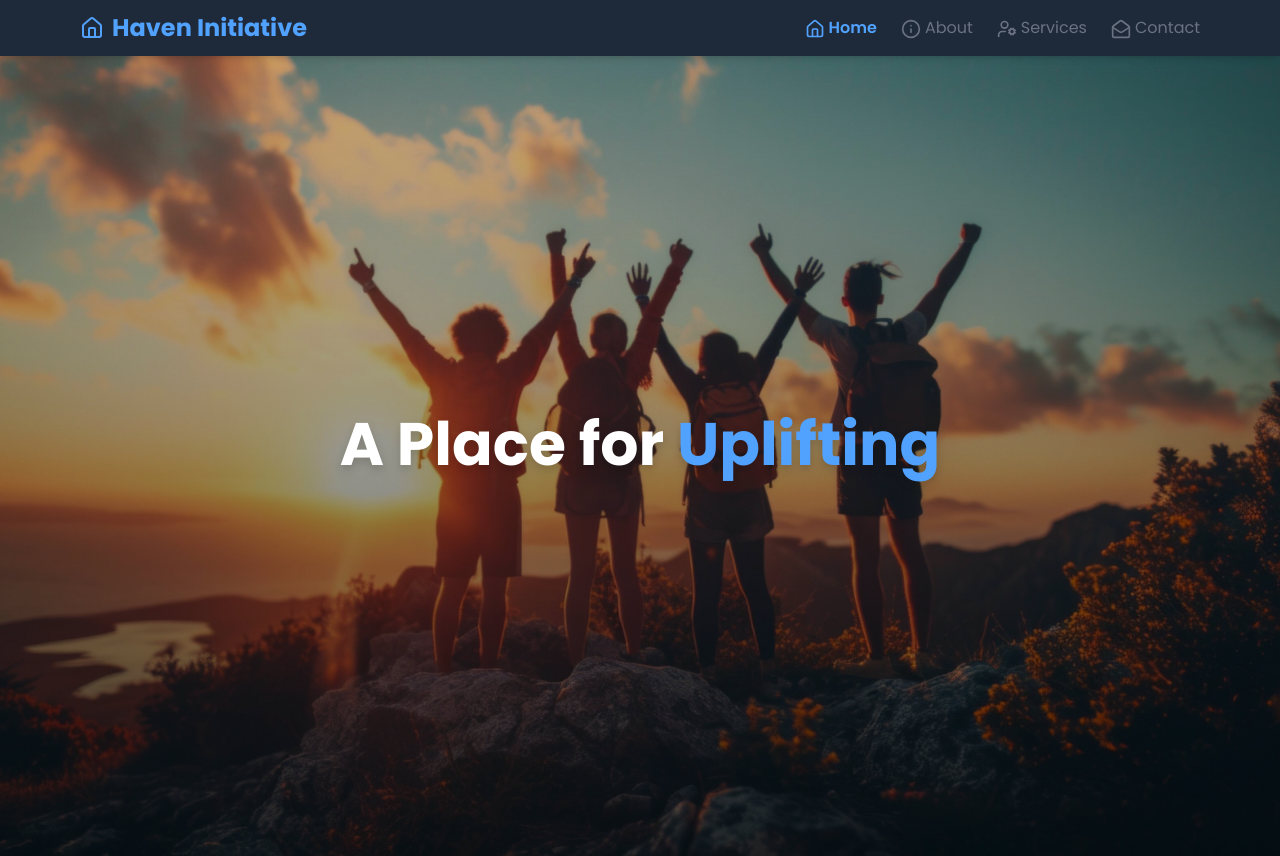
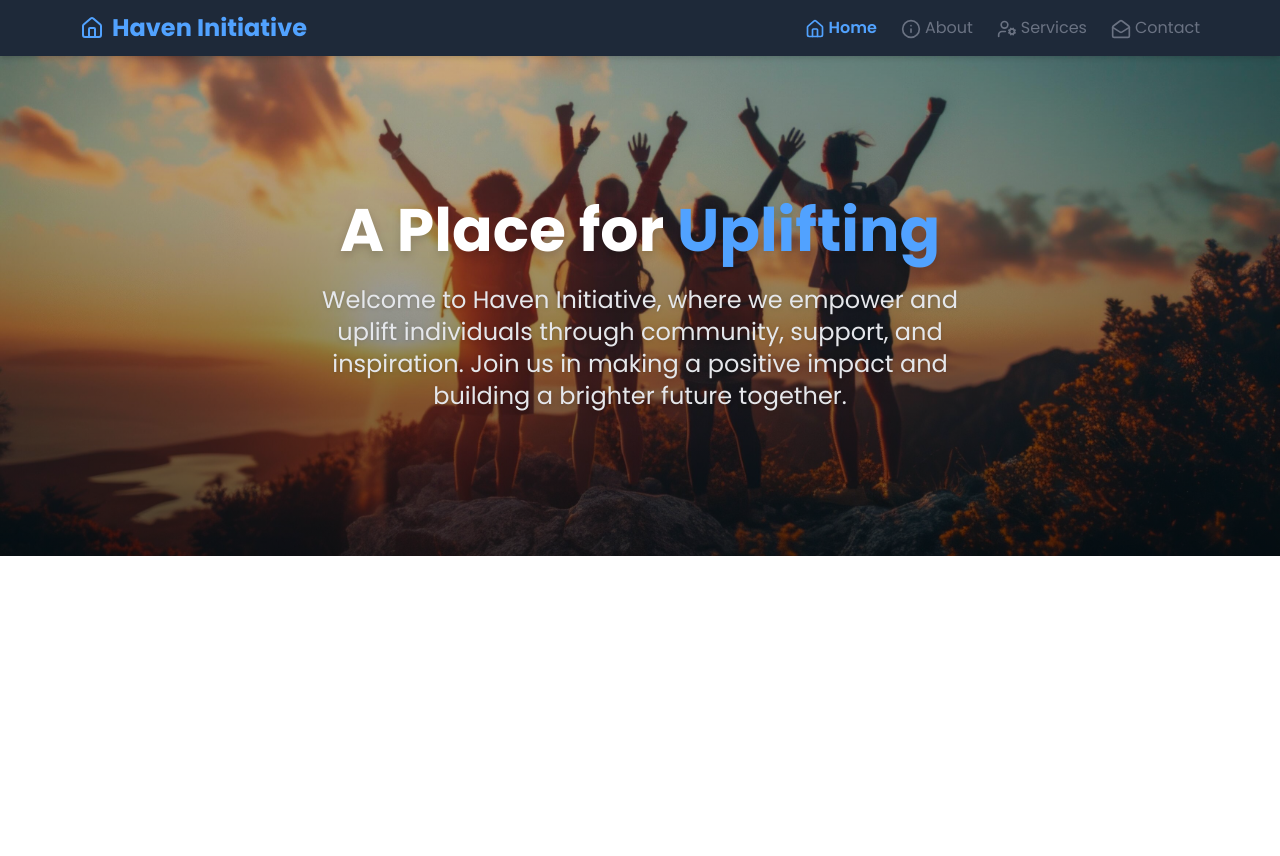
Before and after one commit to Sam-Fems/Haven-Initiative, a React (Vite) app: page / in a window 1280 px wide. After the commit the page ends 800 px from the top, so only its background shows below. Built offline with nearby package versions, Linux system fonts and the light colour scheme.

Commit message:
second commit

```diff
--- a/src/pages/Home.jsx
+++ b/src/pages/Home.jsx
@@ -4,17 +4,20 @@ import Background from '../assets/haven.jpeg'
 const Home = () => {
   return (
     <main
-      className="relative min-h-screen flex flex-col items-center justify-center px-6 md:px-12 py-20"
-      style={{
-        backgroundImage: `linear-gradient(rgba(0,0,0,0.2), rgba(0,0,0,0.6)), url(${Background})`,
-        backgroundSize: 'cover',
-        backgroundPosition: 'center',
-      }}
+      className="relative py-36 flex flex-col items-center justify-center"
+    style={{
+      backgroundImage: `linear-gradient(rgba(0,0,0,0.2), rgba(0,0,0,0.6)), url(${Background})`,
+      backgroundSize: 'cover',
+      backgroundPosition: 'center',
+    }}
     >
       <div className="relative z-10 text-center">
         <h1 className="text-4xl md:text-6xl font-bold text-white mb-6 drop-shadow-lg">
           A Place for <span className="text-blue-400">Uplifting</span>
         </h1>
+        <p className="text-xl md:text-2xl text-gray-200 max-w-2xl mx-auto drop-shadow">
+          Welcome to Haven Initiative, where we empower and uplift individuals through community, support, and inspiration. Join us in making a positive impact and building a brighter future together.
+        </p>
       </div>
     </main>
   )
```
